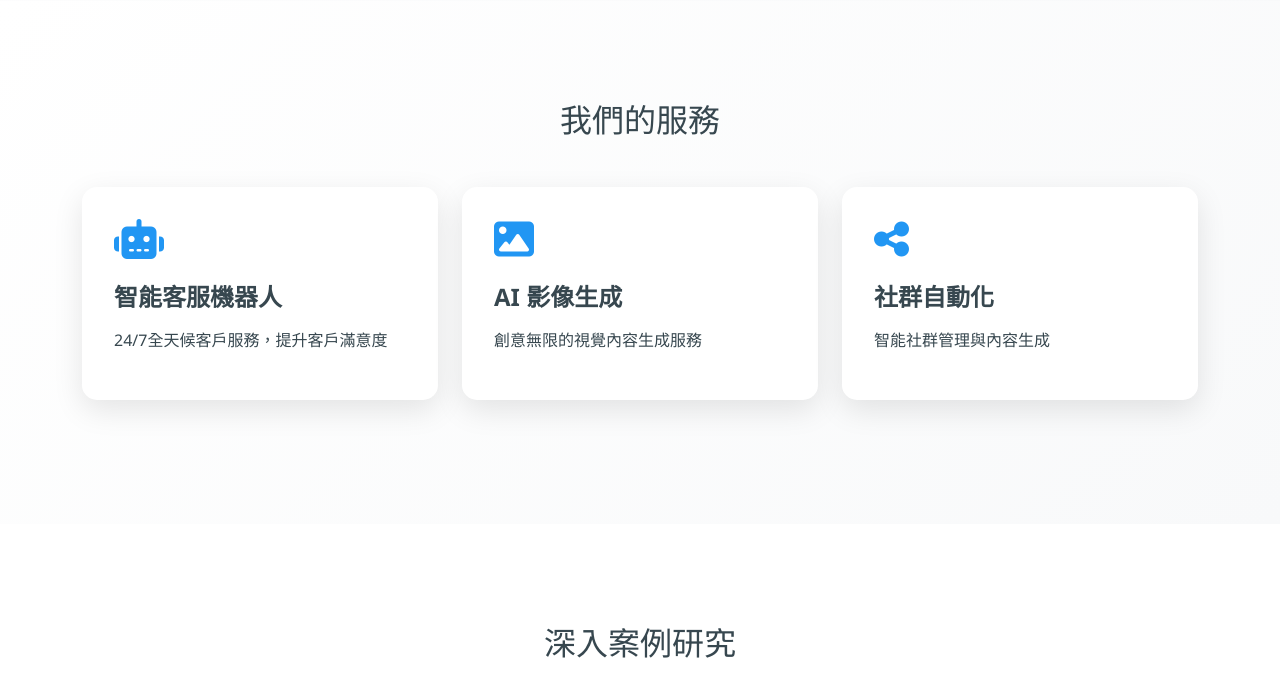
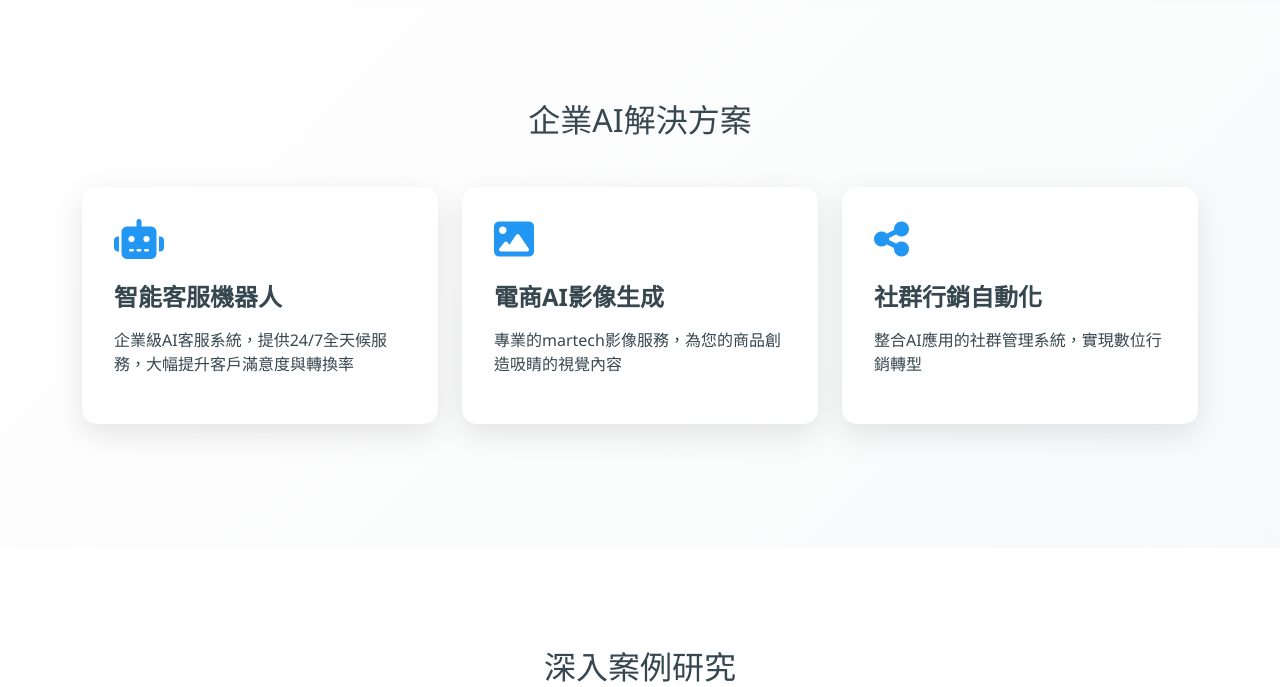
Before and after one commit to mkhsu2002/FlyPigWeb, a Flask app: page / in a window 1280 px wide. Shown: the part 2148-2835 px from the top of the page. Run offline with Flask 3, Linux system fonts and the light colour scheme.

Commit message:
Agent query: 請確認網站SEO優化的更新是否正確？包含服務描述中的關鍵字修改和圖片alt文字

```diff
--- a/templates/index.html
+++ b/templates/index.html
@@ -3,9 +3,9 @@
 <head>
     <meta charset="UTF-8">
     <meta name="viewport" content="width=device-width, initial-scale=1.0">
-    <meta name="description" content="FlyPig AI專注於為新創企業及中小型企業提供AI解決方案，包括智能客服、影像生成、社群自動化等服務。讓AI技術為您的企業賦能，實現數位轉型。">
-    <meta name="keywords" content="AI服務,人工智能,智能客服,影像生成,社群自動化,企業轉型,FlyPig AI,艾可開發">
-    <title>FlyPig AI - 專業的AI解決方案供應商 | AI 賦能，助您起飛</title>
+    <meta name="description" content="FlyPig AI專注於企業AI建置與martech整合服務，為新創及中小企業提供電商AI解決方案，包括智能客服、影像生成、社群自動化等AI應用服務。助您實現數位轉型，站在AI浪潮的最前端。">
+    <meta name="keywords" content="martech,電商AI,ai應用,企業ai,AI建置,智能客服,影像生成,社群自動化,數位轉型,企業轉型,FlyPig AI">
+    <title>FlyPig AI - 專業的企業AI與Martech解決方案供應商 | 電商AI應用專家</title>
 
     <!-- Bootstrap CSS -->
     <link href="https://cdn.jsdelivr.net/npm/bootstrap@5.3.2/dist/css/bootstrap.min.css" rel="stylesheet">
@@ -21,7 +21,7 @@
     <nav class="navbar navbar-expand-lg fixed-top">
         <div class="container">
             <a class="navbar-brand" href="#">
-                <img src="{{ url_for('static', filename='images/logo.svg') }}" alt="FlyPig AI Logo" height="40">
+                <img src="{{ url_for('static', filename='images/logo.svg') }}" alt="FlyPig AI - 企業AI與Martech解決方案專家" height="40">
                 FlyPig AI
             </a>
             <button class="navbar-toggler" type="button" data-bs-toggle="collapse" data-bs-target="#navbarNav">
@@ -135,30 +135,30 @@
     </section>
 
     <!-- Services Section -->
-    <section id="services" class="services-section">
+    <section id="services" class="services-section" aria-label="AI應用服務">
         <div class="container">
-            <h2 class="text-center mb-5" data-aos="fade-up">我們的服務</h2>
+            <h2 class="text-center mb-5" data-aos="fade-up">企業AI解決方案</h2>
             <div class="row">
                 <div class="col-lg-4 mb-4" data-aos="zoom-in" data-aos-delay="100">
                     <article class="service-card">
                         <i class="fas fa-robot" aria-hidden="true"></i>
                         <h3>智能客服機器人</h3>
-                        <p>24/7全天候客戶服務，提升客戶滿意度</p>
+                        <p>企業級AI客服系統，提供24/7全天候服務，大幅提升客戶滿意度與轉換率</p>
                     </article>
                 </div>
                 <div class="col-lg-4 mb-4" data-aos="zoom-in" data-aos-delay="200">
-                    <div class="service-card">
-                        <i class="fas fa-image"></i>
-                        <h3>AI 影像生成</h3>
-                        <p>創意無限的視覺內容生成服務</p>
-                    </div>
+                    <article class="service-card">
+                        <i class="fas fa-image" aria-hidden="true"></i>
+                        <h3>電商AI影像生成</h3>
+                        <p>專業的martech影像服務，為您的商品創造吸睛的視覺內容</p>
+                    </article>
                 </div>
                 <div class="col-lg-4 mb-4" data-aos="zoom-in" data-aos-delay="300">
-                    <div class="service-card">
-                        <i class="fas fa-share-nodes"></i>
-                        <h3>社群自動化</h3>
-                        <p>智能社群管理與內容生成</p>
-                    </div>
+                    <article class="service-card">
+                        <i class="fas fa-share-nodes" aria-hidden="true"></i>
+                        <h3>社群行銷自動化</h3>
+                        <p>整合AI應用的社群管理系統，實現數位行銷轉型</p>
+                    </article>
                 </div>
             </div>
         </div>
```
